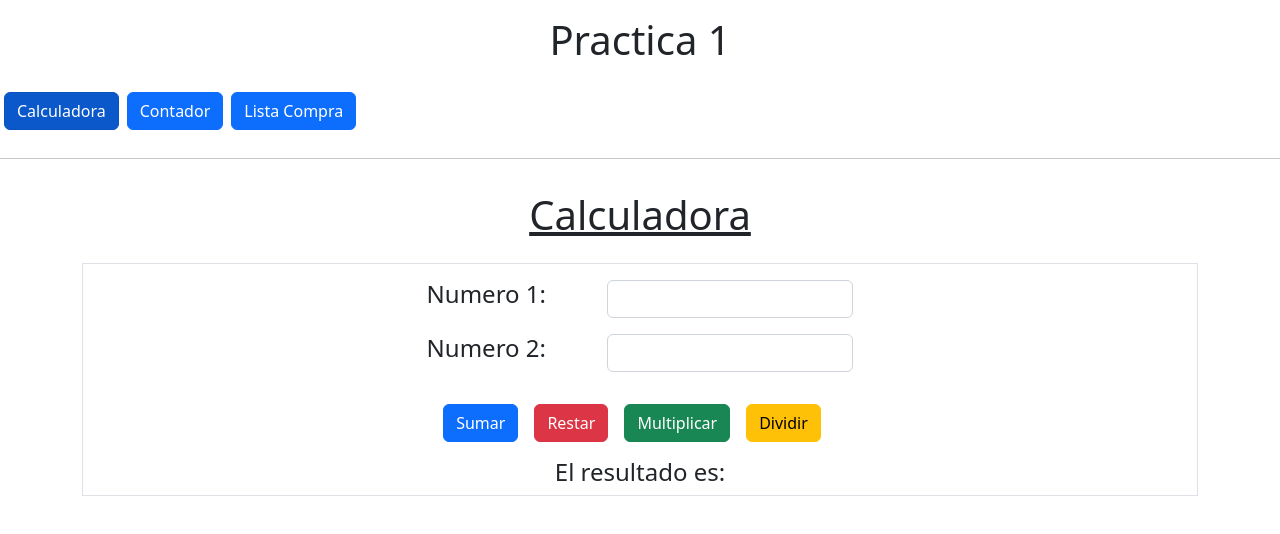
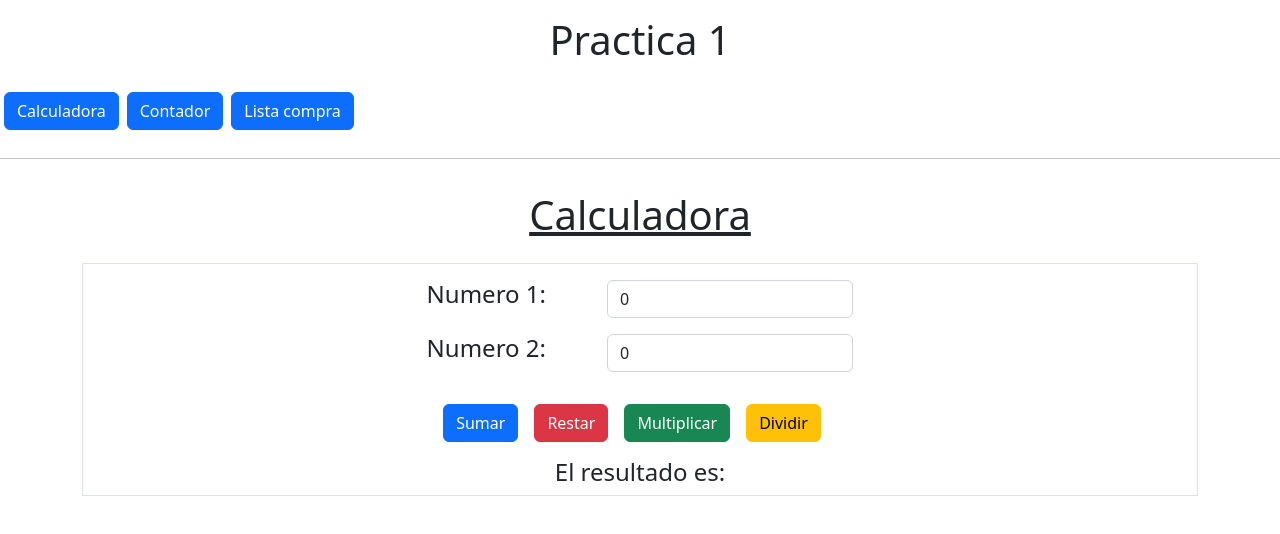
Before and after one commit to j486/ContadorYCalculadora, an Angular app: page /calculadora in a window 1280 px wide. Shown: the top 534 px of the page. Built offline with nearby package versions, Linux system fonts and the light colour scheme.

Commit message:
Params en rutas

```diff
--- a/src/app/app-routing.module.ts
+++ b/src/app/app-routing.module.ts
@@ -21,7 +21,7 @@ const routes: Routes = [
   pathMatch: 'full'
 },
 {
-  path: 'lista-compra',
+  path: 'lista-compra/:categoria',
   component: ListaCompraComponent,
   pathMatch: 'full'
 }
--- a/src/app/app.component.html
+++ b/src/app/app.component.html
@@ -3,13 +3,13 @@
 <nav class="navbar navbar-expand-lg">
   <ul class="navbar-nav">
     <li class="nav-item m-1">
-      <button class="btn btn-primary" routerLink="calculadora" routerLinkActive="active">Calculadora</button>
+      <button class="btn btn-primary" routerLink="calculadora" [queryParams]="{ numero1: 10, numero2: 20 }" routerLinkActive="active">Calculadora</button>
     </li>
     <li class="nav-item m-1">
       <button class="btn btn-primary nav-item" routerLink="contador" routerLinkActive="active">Contador</button>
     </li>
     <li class="nav-item m-1">
-      <button class="btn btn-primary nav-item" routerLink="lista-compra" routerLinkActive="active">Lista Compra</button>
+      <button class="btn btn-primary nav-item" [routerLink]="['lista-compra','comida']" routerLinkActive="active">Lista compra</button>
     </li>
   </ul>
 </nav>
--- a/src/app/app.component.ts
+++ b/src/app/app.component.ts
@@ -7,4 +7,5 @@ import { Component } from '@angular/core';
 })
 export class AppComponent {
 
+  miVariable: string = 'prueba'
 }
--- a/src/app/components/calculadora/calculadora.component.ts
+++ b/src/app/components/calculadora/calculadora.component.ts
@@ -1,15 +1,25 @@
-import { Component } from '@angular/core';
+import { Component, OnInit } from '@angular/core';
+import { ActivatedRoute } from '@angular/router';
 
 @Component({
   selector: 'app-calculadora',
   templateUrl: './calculadora.component.html',
   styleUrls: ['./calculadora.component.css']
 })
-export class CalculadoraComponent {
+export class CalculadoraComponent implements OnInit {
 
+  constructor(private route: ActivatedRoute){}
+
+  ngOnInit(): void {
+
+   this.numero1 = parseFloat(this.route.snapshot.queryParamMap.get('numero1') || '0')
+   this.numero2 = parseFloat(this.route.snapshot.queryParamMap.get('numero2') || '0')
+
+  }
   numero1!: number;
   numero2!: number;
   resultado!: number;
+  valor: string = ''
 
   sumar(){
     this.resultado = this.numero1 + this.numero2;
--- a/src/app/components/lista-compra/lista-compra.component.html
+++ b/src/app/components/lista-compra/lista-compra.component.html
@@ -1,6 +1,6 @@
 
 <div class="container">
-    <h2>Lista Compra</h2>
+    <h2>Lista Compra ({{categoria}})</h2>
     <div class="row mt-3">
         <div class="col">
             <app-lista-compra-input (onEnter)="insertarProducto($event)"></app-lista-compra-input>
--- a/src/app/components/lista-compra/lista-compra.component.ts
+++ b/src/app/components/lista-compra/lista-compra.component.ts
@@ -1,11 +1,19 @@
-import { Component, ElementRef, ViewChild } from '@angular/core';
+import { Component, ElementRef, OnInit, ViewChild } from '@angular/core';
+import {  ActivatedRoute, Router } from '@angular/router';
 
 @Component({
   selector: 'app-lista-compra',
   templateUrl: './lista-compra.component.html',
   styleUrls: ['./lista-compra.component.css']
 })
-export class ListaCompraComponent {
+export class ListaCompraComponent implements OnInit{
+
+  constructor(private route: ActivatedRoute){}
+  categoria: string = ''
+
+  ngOnInit(): void {
+   this.categoria = this.route.snapshot.paramMap.get('categoria') || ''
+  }
 
 
   productos: String[] = []
```
